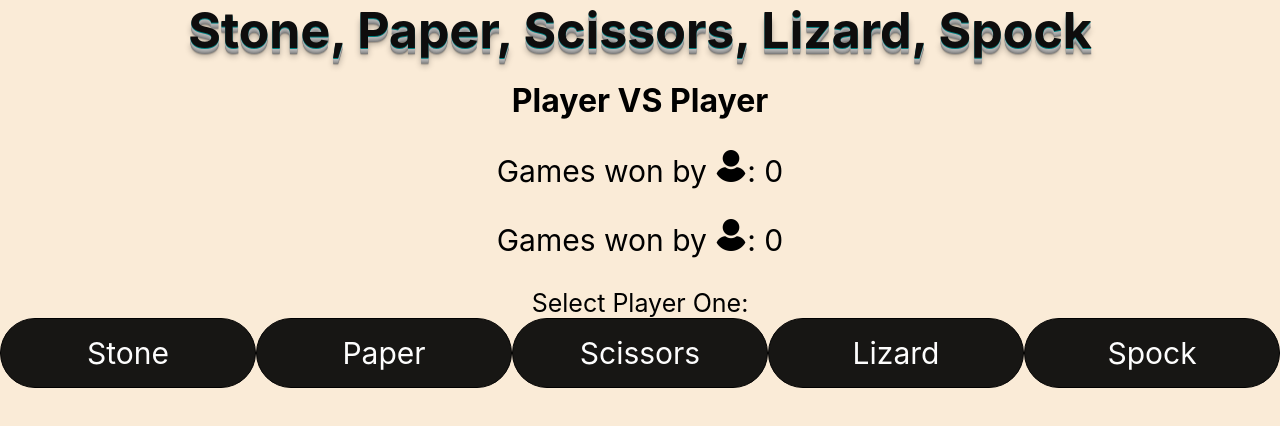
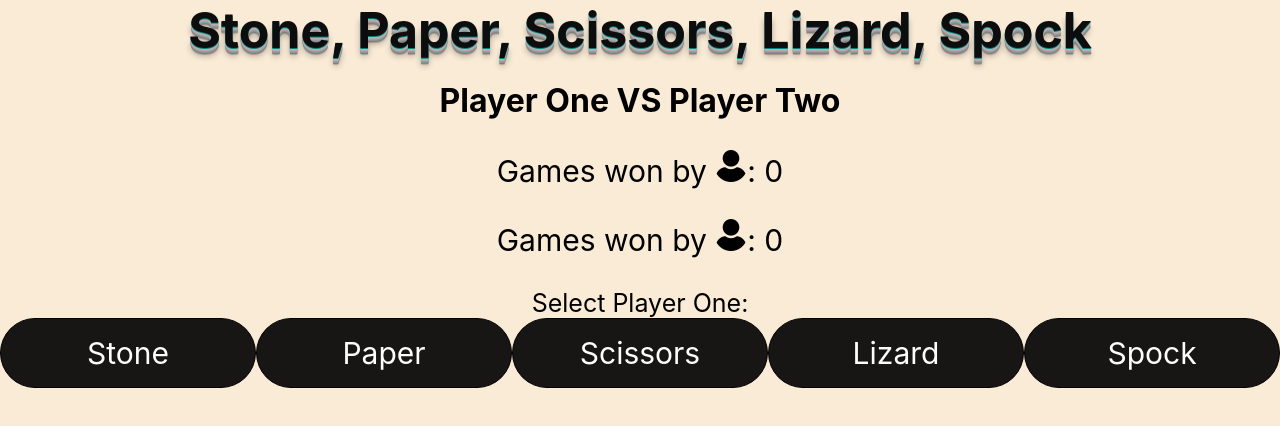
Before and after one commit to germangrecoventura/unq-ui-german-greco-ventura-trabajo-final, a React (Create React App) app: page /two-players in a window 1280 px wide. Shown: the top 426 px of the page. Built offline with nearby package versions, Linux system fonts and the light colour scheme.

Commit message:
Cambio titlo en Game de 2 players

```diff
--- a/src/components/Game/GamePlayerPlayer.jsx
+++ b/src/components/Game/GamePlayerPlayer.jsx
@@ -10,7 +10,7 @@
   return (
     <div className="game">
       <div className="tittle-game">
-        <h1> Player VS Player </h1>
+        <h1> Player One VS Player Two</h1>
       </div>
       <Counter
         isMachine={false}
```
